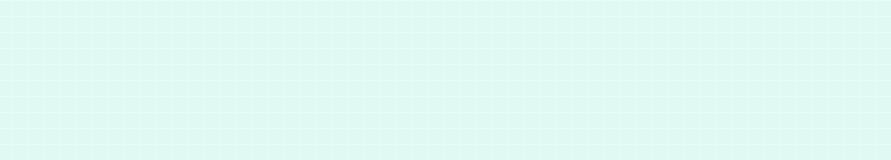
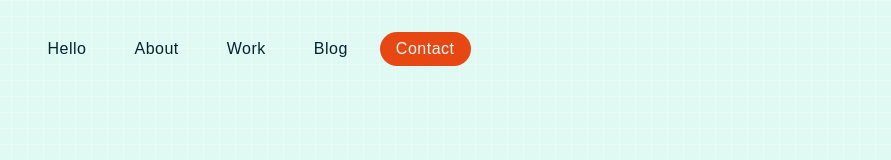
Before and after one commit to MarcellinoCO/marcellinoco.github.io, a plain HTML site: page pages/contact.html in a window 1280 px wide. Shown: the whole page, without its empty margins (389-1280 px from the left). Drawn offline with Linux system fonts and the light colour scheme; a web font is replaced by a local one.

Commit message:
feat: implement persistent navbar

```diff
--- a/pages/contact.html
+++ b/pages/contact.html
@@ -16,5 +16,14 @@
       rel="stylesheet"
     />
   </head>
-  <body></body>
+
+  <body>
+    <nav>
+      <a href="../index.html">Hello</a>
+      <a href="./about.html">About</a>
+      <a href="./work.html">Work</a>
+      <a href="./blog.html">Blog</a>
+      <a data-active="true">Contact</a>
+    </nav>
+  </body>
 </html>
```
Also changed, not shown: pages/about.html (+10 -1 lines), pages/blog.html (+10 -1 lines), pages/work.html (+10 -1 lines).
